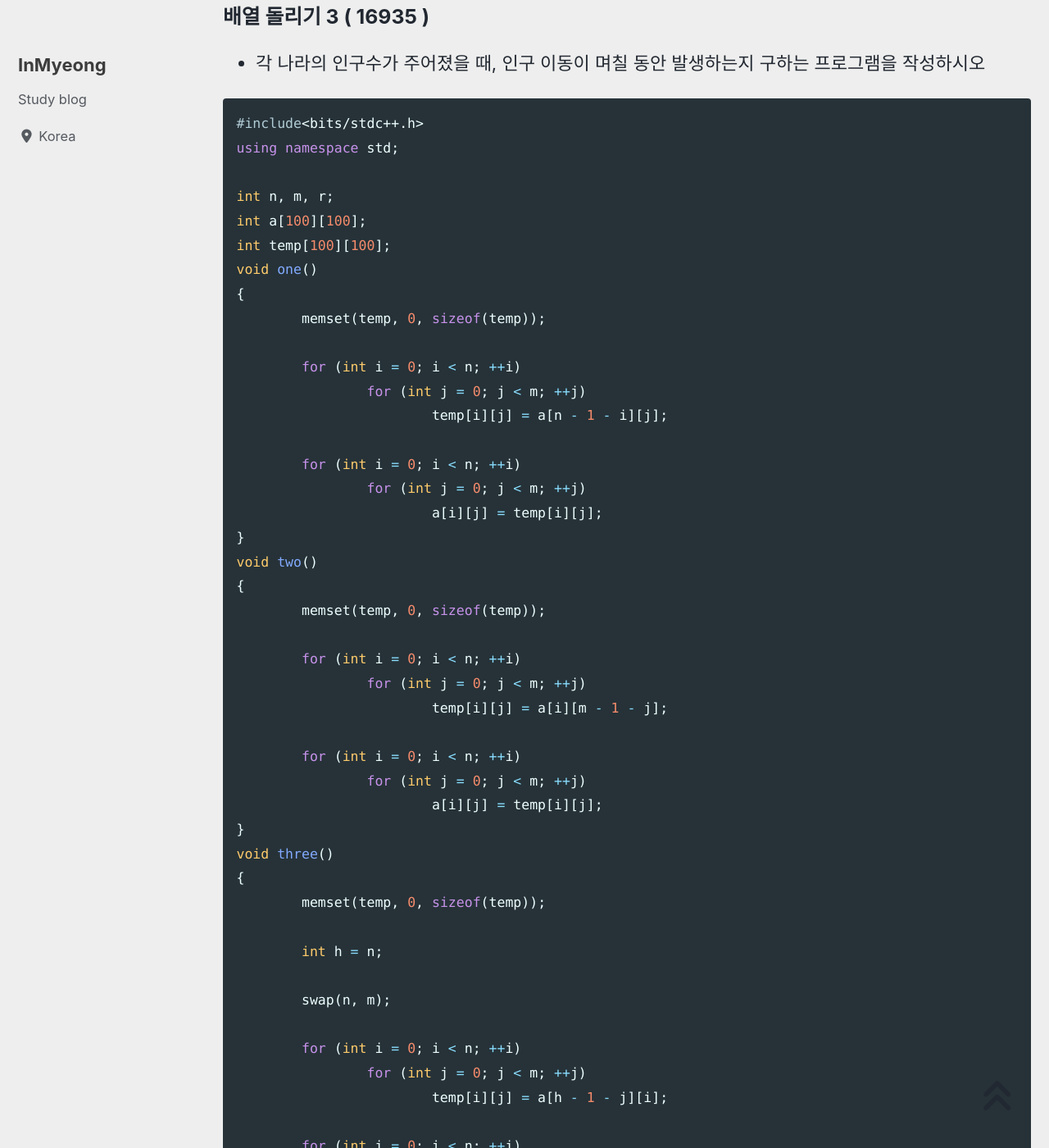
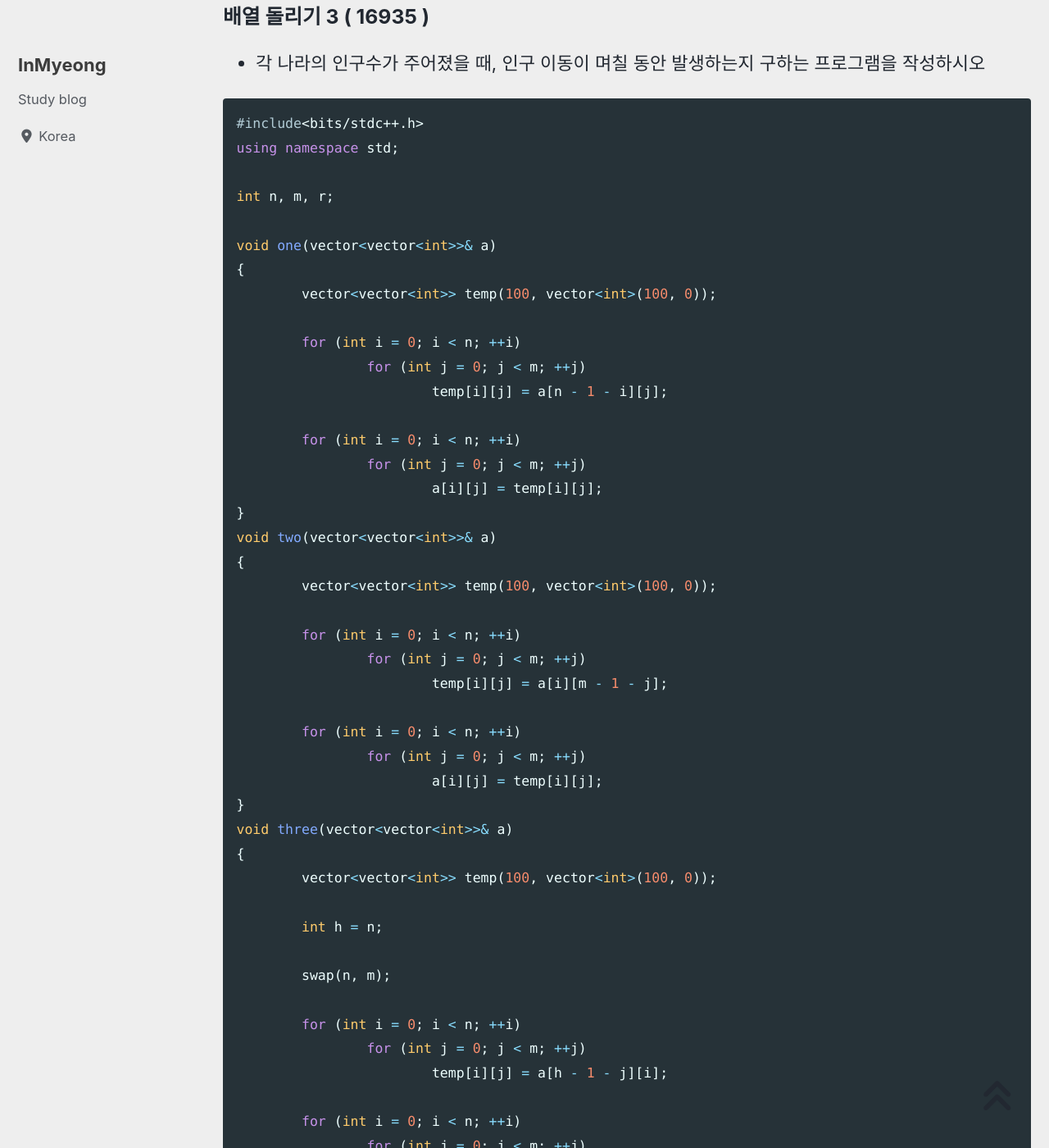
Before and after one commit to devMyeong/devMyeong.github.io, a Jekyll site: the page built from _posts/codingTest/2022-09-25-백준.md, in a window 1280 px wide and 1400 px high, scrolled down 46382 px. Shown: the whole window at 82% size. Built offline with Jekyll 4.4.1, drawn with Linux system fonts in a browser that asks for light colours; cached includes are drawn as plain includes; nearby versions of some CDN libraries; some web fonts are replaced; comment, search, counter and statistics services are not loaded; some of the changed text lies outside the part shown.

Commit message:
Chore : 백준 코드 수정

```diff
--- a/_posts/codingTest/2022-09-25-백준.md
+++ b/_posts/codingTest/2022-09-25-백준.md
@@ -1480,11 +1480,10 @@ int main()
 using namespace std;
 
 int n, m, r;
-int a[100][100];
-int temp[100][100];
-void one()
-{
-	memset(temp, 0, sizeof(temp));
+
+void one(vector<vector<int>>& a)
+{
+	vector<vector<int>> temp(100, vector<int>(100, 0));
 
 	for (int i = 0; i < n; ++i)
 		for (int j = 0; j < m; ++j)
@@ -1494,9 +1493,9 @@ void one()
 		for (int j = 0; j < m; ++j)
 			a[i][j] = temp[i][j];
 }
-void two()
-{
-	memset(temp, 0, sizeof(temp));
+void two(vector<vector<int>>& a)
+{
+	vector<vector<int>> temp(100, vector<int>(100, 0));
 
 	for (int i = 0; i < n; ++i)
 		for (int j = 0; j < m; ++j)
@@ -1506,9 +1505,9 @@ void two()
 		for (int j = 0; j < m; ++j)
 			a[i][j] = temp[i][j];
 }
-void three()
-{
-	memset(temp, 0, sizeof(temp));
+void three(vector<vector<int>>& a)
+{
+	vector<vector<int>> temp(100, vector<int>(100, 0));
 
 	int h = n;
 
@@ -1522,9 +1521,9 @@ void three()
 		for (int j = 0; j < m; ++j)
 			a[i][j] = temp[i][j];
 }
-void four()
-{
-	memset(temp, 0, sizeof(temp));
+void four(vector<vector<int>>& a)
+{
+	vector<vector<int>> temp(100, vector<int>(100, 0));
 
 	int w = m;
 
@@ -1538,9 +1537,9 @@ void four()
 		for (int j = 0; j < m; ++j)
 			a[i][j] = temp[i][j];
 }
-void five()
-{
-	memset(temp, 0, sizeof(temp));
+void five(vector<vector<int>>& a)
+{
+	vector<vector<int>> temp(100, vector<int>(100, 0));
 
 	int N = n / 2;
 	int M = m / 2;
@@ -1571,9 +1570,9 @@ void five()
 			a[i][j] = temp[i][j];
 
 }
-void six()
-{
-	memset(temp, 0, sizeof(temp));
+void six(vector<vector<int>>& a)
+{
+	vector<vector<int>> temp(100, vector<int>(100, 0));
 
 	int N = n / 2;
 	int M = m / 2;
@@ -1611,11 +1610,11 @@ void six()
 }
 int main()
 {
-	bool w = false, h = false;
 	cin >> n >> m >> r;
-	if (n <= m)
-		w = true;
-	for(int i=0; i<n; ++i)
+
+    vector<vector<int>> a(100, vector<int>(100, 0));
+
+	for(int i = 0; i < n; ++i)
 		for (int j = 0; j < m; ++j)
 		{
 			cin >> a[i][j];
@@ -1626,23 +1625,25 @@ int main()
 		int num;
 		cin >> num;
 		if (num == 1)
-			one();
+			one(a);
 		else if (num == 2)
-			two();
+			two(a);
 		else if (num == 3)
-			three();
+			three(a);
 		else if (num == 4)
-			four();
+			four(a);
 		else if (num == 5)
-			five();
+			five(a);
 		else if (num == 6)
-			six();
+			six(a);
 
 	}
 
-	for (int i = 0; i < n; ++i) {
+	for (int i = 0; i < n; ++i)
+    {
 		for (int j = 0; j < m; ++j)
 			cout << a[i][j] << " ";
+
 		cout << "\n";
 	}
 
```
